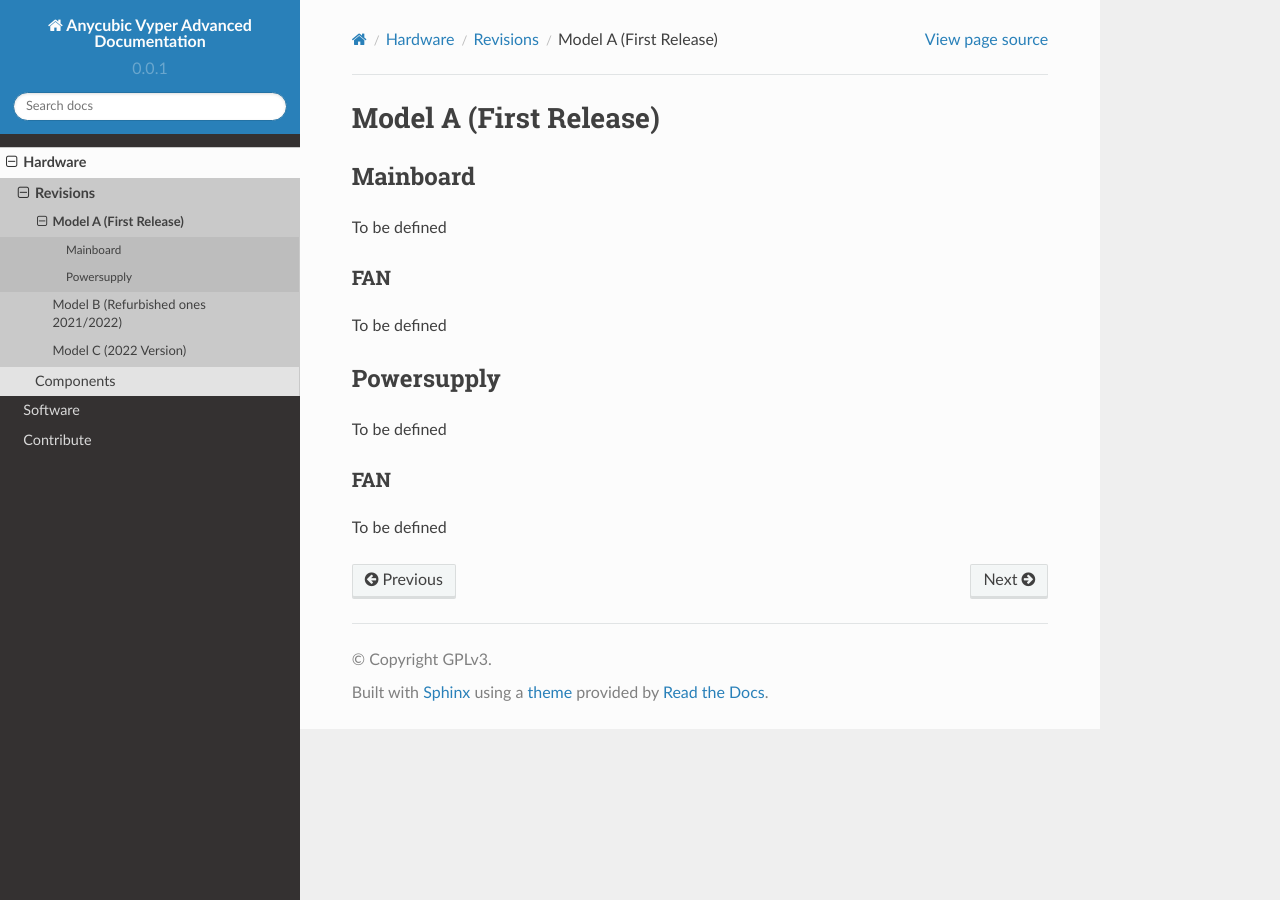
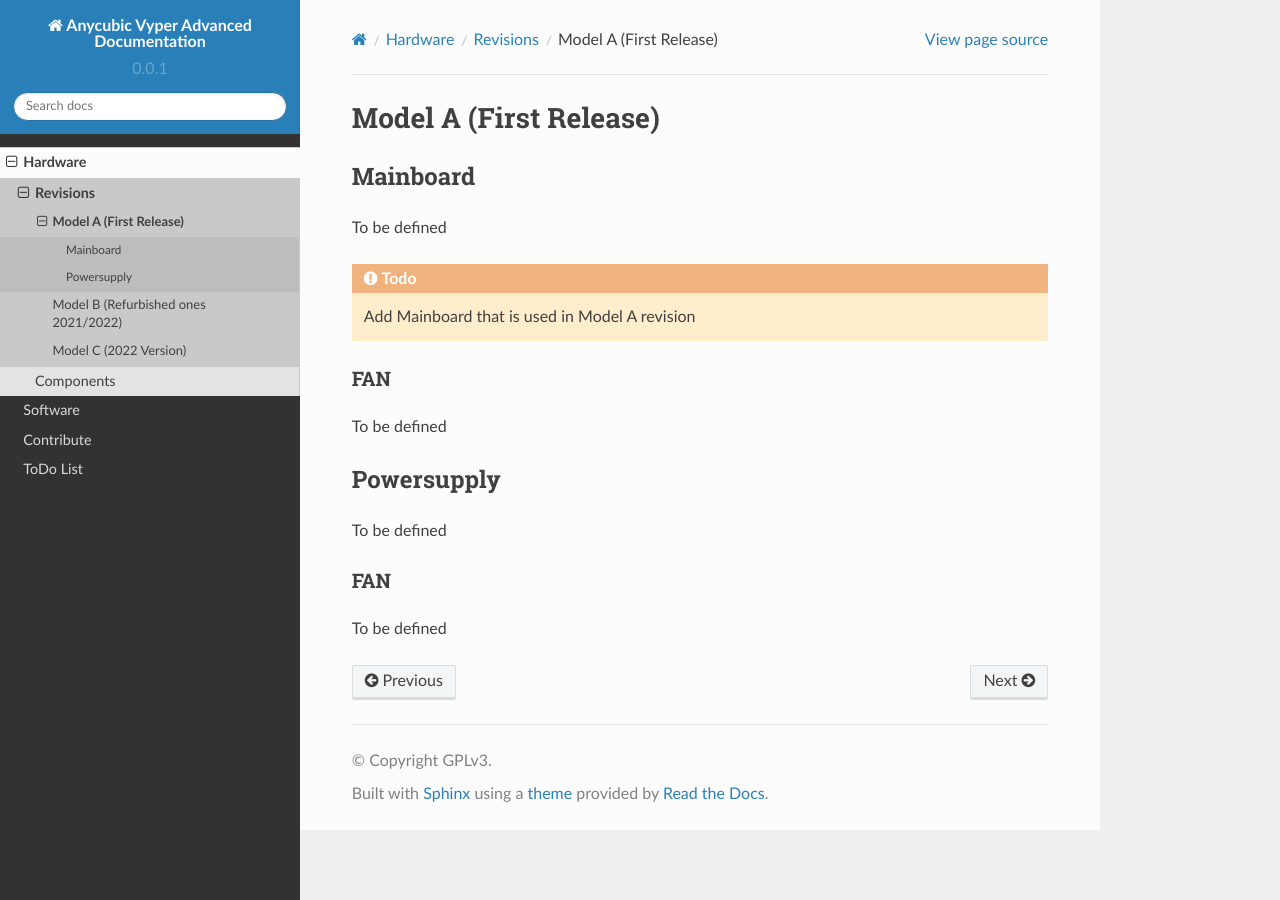
Before and after one commit to seho85/anycubic-vyper-doc, a Sphinx documentation site: the page built from docs/source/hardware/revisions/hardware_model_a.rst, in a window 1280 px wide. Built offline with Sphinx 7.4.7 and the Read the Docs theme 2.0.0, drawn with Linux system fonts in a browser that asks for light colours.

Commit message:
Testing if ToDo extension is also working on readthedocs

```diff
--- a/docs/source/conf.py
+++ b/docs/source/conf.py
@@ -17,6 +17,7 @@ extensions = [
     'sphinx.ext.autodoc',
     'sphinx.ext.autosummary',
     'sphinx.ext.intersphinx',
+    'sphinx.ext.todo'
 ]
 
 intersphinx_mapping = {
@@ -33,3 +34,5 @@ html_theme = 'sphinx_rtd_theme'
 
 # -- Options for EPUB output
 epub_show_urls = 'footnote'
+
+todo_include_todos = 'true'
--- a/docs/source/hardware/revisions/hardware_model_a.rst
+++ b/docs/source/hardware/revisions/hardware_model_a.rst
@@ -5,6 +5,10 @@ Model A (First Release)
 Mainboard
 =========
 To be defined
+
+.. todo::
+
+    Add Mainboard that is used in Model A revision
 
 FAN
 ---
--- a/docs/source/index.rst
+++ b/docs/source/index.rst
@@ -24,3 +24,4 @@ Contents
    hardware/hardware_index
    software/software_index
    how_to_contribute
+   todo
--- /dev/null
+++ b/docs/source/todo.rst
@@ -0,0 +1,5 @@
+#########
+ToDo List
+#########
+
+.. todolist::
```
